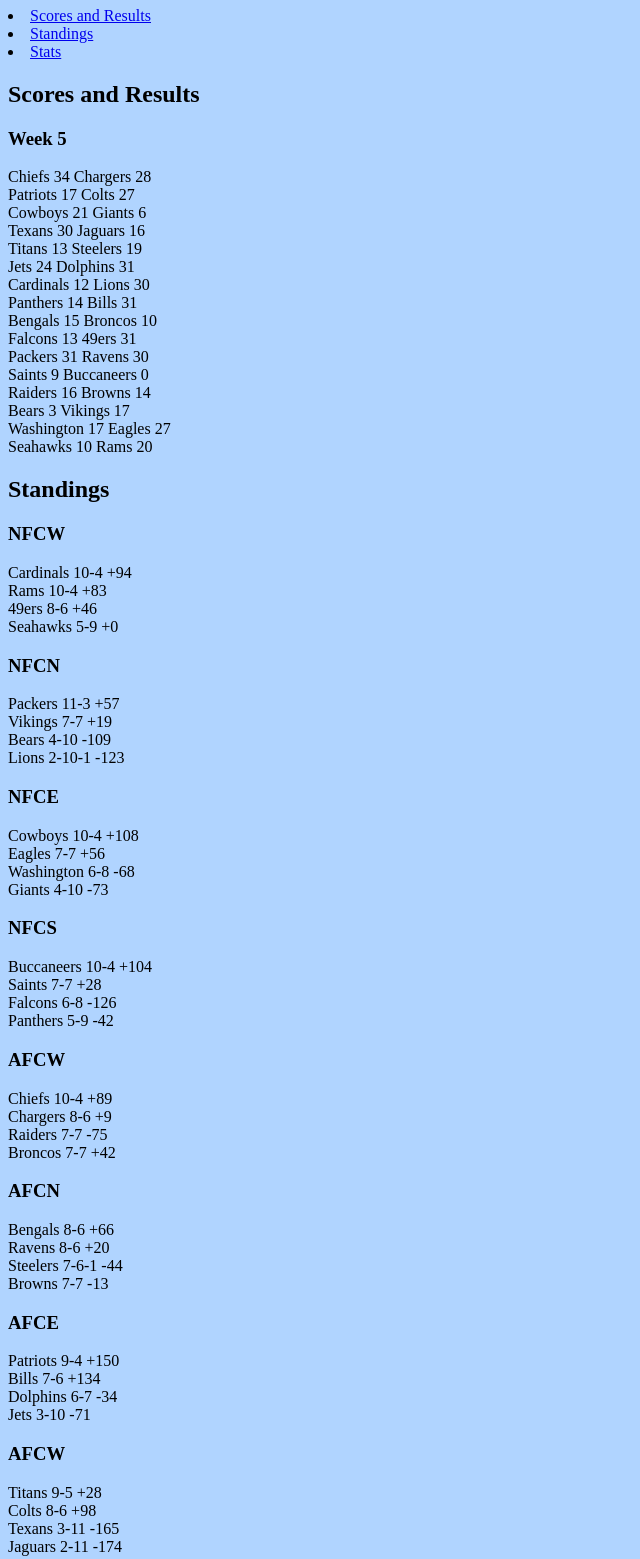
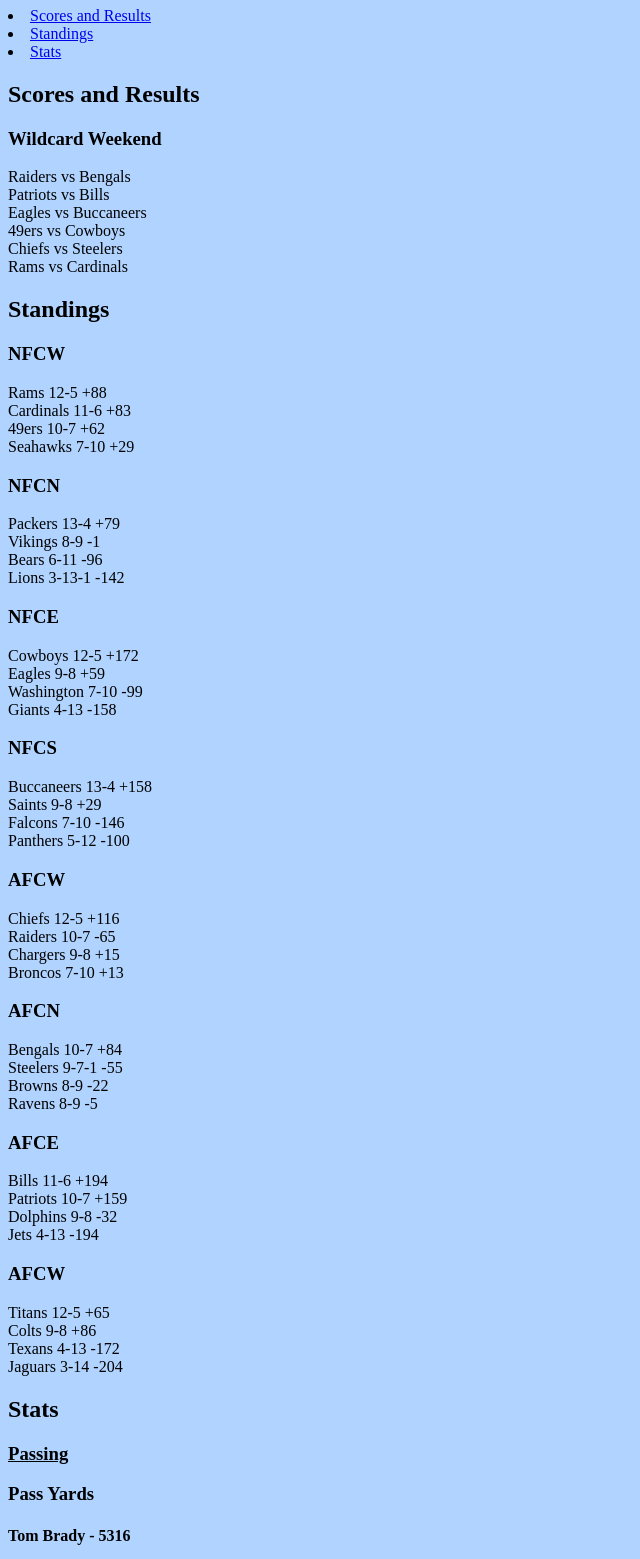
Before and after one commit to moojoohoo/moojoohoo.github.io, a plain HTML site: page index.html in a window 1280 px wide. Shown: the part 120-1679 px from the top of the page, without its empty margins (0-640 px from the left). Drawn offline with Linux system fonts and the light colour scheme.

Commit message:
Update index.html

```diff
--- a/index.html
+++ b/index.html
@@ -23,112 +23,102 @@
 <li><a href="#Stats">Stats</a></li>
 </u>
 <h2 id="Scores_and_Results">Scores and Results</h2>
-<h3>Week 5</h3>
+<h3>Wildcard Weekend</h3>
 <p>
-Chiefs 34 Chargers 28<br>
-Patriots 17 Colts 27<br>
-Cowboys 21 Giants 6<br>
-Texans 30 Jaguars 16<br>
-Titans 13 Steelers 19<br>
-Jets 24 Dolphins 31<br>
-Cardinals 12 Lions 30<br>
-Panthers 14 Bills 31<br>
-Bengals 15 Broncos 10<br>
-Falcons 13 49ers 31<br>
-Packers 31 Ravens 30<br>
-Saints 9 Buccaneers 0<br>
-Raiders 16 Browns 14<br>
-Bears 3 Vikings 17<br>
-Washington 17 Eagles 27<br>
-Seahawks 10 Rams 20
+Raiders vs Bengals<br>
+Patriots vs Bills<br>
+Eagles vs Buccaneers<br>
+49ers vs Cowboys<br>
+Chiefs vs Steelers<br>
+Rams vs Cardinals
 </p>
 <h2 id="Standings">Standings</h2>
 <h3>NFCW</h3>
 <p>
-Cardinals 10-4 +94<br>
-Rams 10-4 +83<br>
-49ers 8-6 +46<br>
-Seahawks 5-9 +0
+Rams 12-5 +88<br>
+Cardinals 11-6 +83<br>
+49ers 10-7 +62<br>
+Seahawks 7-10 +29
 
 </p>
 <h3>NFCN</h3>
 <p>
-Packers 11-3 +57<br>
-Vikings 7-7 +19<br>
-Bears 4-10 -109<br>
-Lions 2-10-1 -123
+Packers 13-4 +79<br>
+Vikings 8-9 -1<br>
+Bears 6-11 -96<br>
+Lions 3-13-1 -142
 </p>
 <h3>NFCE</h3>
 <p>
-Cowboys 10-4 +108<br>
-Eagles 7-7 +56<br>
-Washington 6-8 -68<br>
-Giants 4-10 -73
+Cowboys 12-5 +172<br>
+Eagles 9-8 +59<br>
+Washington 7-10 -99<br>
+Giants 4-13 -158
 </p>
 <h3>NFCS</h3>
 <p>
-Buccaneers 10-4 +104<br>
-Saints 7-7 +28<br>
-Falcons 6-8 -126<br>
-Panthers 5-9 -42<br>
+Buccaneers 13-4 +158<br>
+Saints 9-8 +29<br>
+Falcons 7-10 -146<br>
+Panthers 5-12 -100
 </p>
 <h3>AFCW</h3>
 <p>
-Chiefs 10-4 +89<br>
-Chargers 8-6 +9<br>
-Raiders 7-7 -75<br>
-Broncos 7-7 +42
+Chiefs 12-5 +116<br>
+Raiders 10-7 -65<br>
+Chargers 9-8 +15<br>
+Broncos 7-10 +13
 </p>
 <h3>AFCN</h3>
 <p>
-Bengals 8-6 +66<br>
-Ravens 8-6 +20<br>
-Steelers 7-6-1 -44<br>
-Browns 7-7 -13
+Bengals 10-7 +84<br>
+Steelers 9-7-1 -55<br>
+Browns 8-9 -22<br>
+Ravens 8-9 -5
 </p>
 <h3>AFCE</h3>
 <p>
-Patriots 9-4 +150<br>
-Bills 7-6 +134<br>
-Dolphins 6-7 -34<br>
-Jets 3-10 -71
+Bills 11-6 +194<br>
+Patriots 10-7 +159<br>
+Dolphins 9-8 -32<br>
+Jets 4-13 -194
 </p>
 <h3>AFCW</h3>
 <p>
-Titans 9-5 +28<br>
-Colts 8-6 +98<br>
-Texans 3-11 -165<br>
-Jaguars 2-11 -174
+Titans 12-5 +65<br>
+Colts 9-8 +86<br>
+Texans 4-13 -172<br>
+Jaguars 3-14 -204
 </p>
 <h2 id="Stats">Stats</h2>
 <h3><b><u>Passing</u></b></h3>
 <h3>Pass Yards</h3>
-<h4>Tom Brady - 4348</h4>
+<h4>Tom Brady - 5316</h4>
 <h3>Touchdown Passes</h3>
-<h4>Tom Brady - 36</h4>
+<h4>Tom Brady - 43</h4>
 <h3>Interceptions</h3>
-<h4>Joe Burrow - 14</h4>
+<h4>Matthew Stafford - 17</h4>
 <h3><b><u>Rushing</u></b></h3>
 <h3>Rush Yards</h3>
-<h4>Jonathan Taylor - 1518</h4>
+<h4>Jonathan Taylor - 1811</h4>
 <h3>Touchdowns</h3>
-<h4>Jonathan Taylor - 17</h4>
+<h4>Jonathan Taylor - 18</h4>
 <h3>Rush Fumble</h3>
 <h4>Kyler Murray - 10</h4>
 <h3><b><u>Receiving</u></b></h3>
 <h3>Receiving Yards</h3>
-<h4>Cooper Kupp - 1625</h4>
+<h4>Cooper Kupp - 1947</h4>
 <h3> Receiving Touchdowns</h3>
-<h4>Cooper Kupp - 14</h4>
+<h4>Cooper Kupp - 16</h4>
 <h3>Receiving Fumbles</h3>
 <h4>Austin Eleker - 4</h4>
 <h3><b><u>Defense</u></b></h3>
 <h3>Interceptions</h3>
-<h4>Trevon Diggs - 10</h4>
+<h4>Trevon Diggs - 11</h4>
 <h3>Force Fumbles</h3>
-<h4>Josh Norman - 7</h4>
+<h4>Darius Leonard - 8</h4>
 <h3>Sacks</h3>
-<h4>TJ Watt - 17.5</h4>
+<h4>TJ Watt - 22.5</h4>
 <h5>For Live Results go to<a href="https://www.nfl.com"> NFL.com</a></h5>
 
 
```
